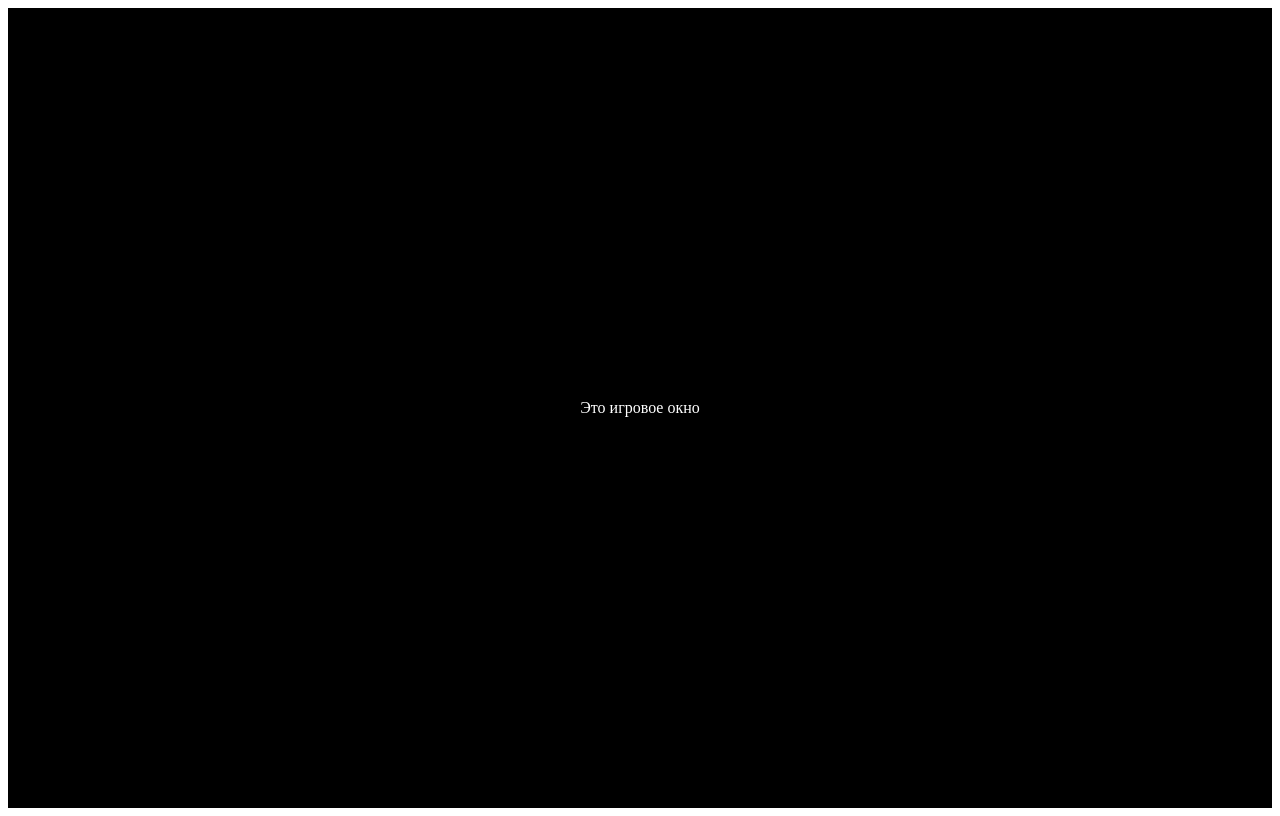
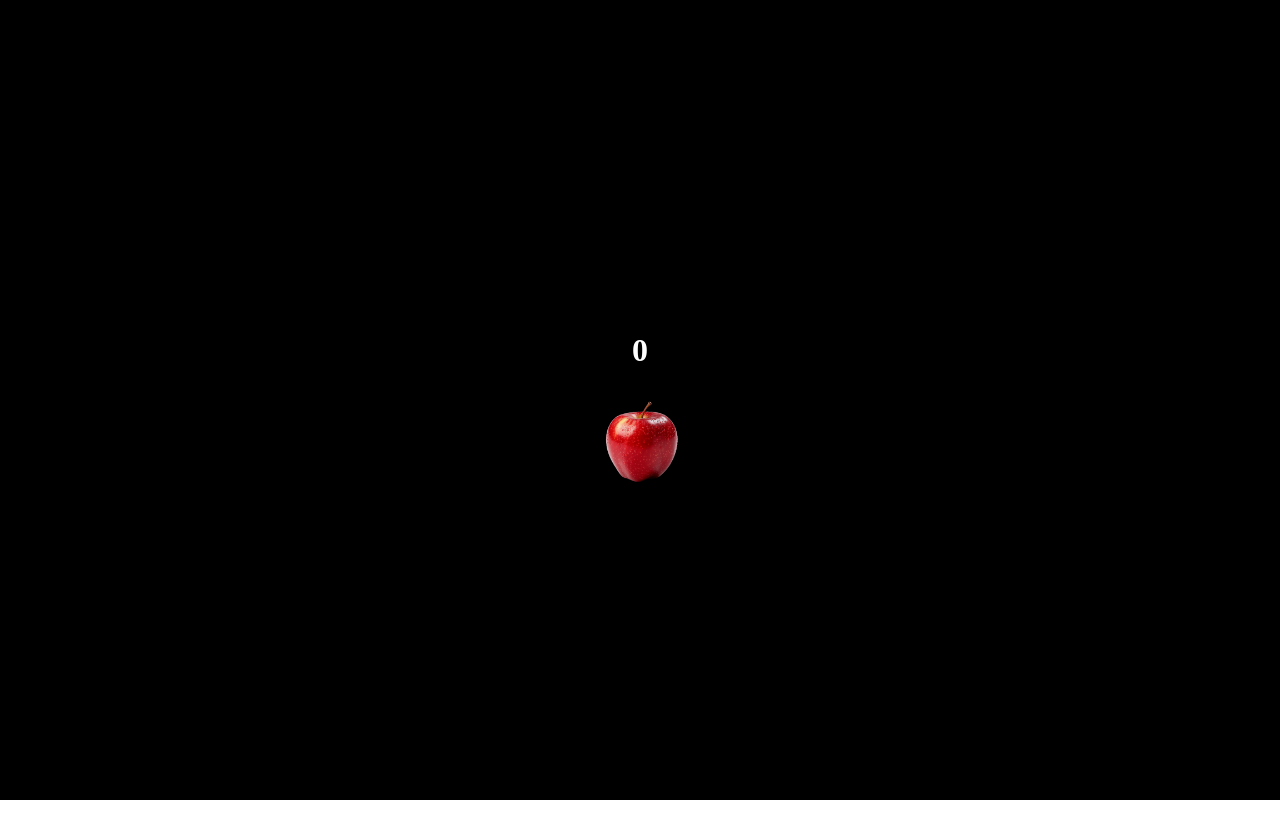
Before and after one commit to TheObjectOfHeatInc/game-on-vue, a Nuxt app: page / in a window 1280 px wide. Built offline with nearby package versions, Linux system fonts and the light colour scheme.

Commit message:
Add apple

```diff
--- a/components/GameWindow.vue
+++ b/components/GameWindow.vue
@@ -1,22 +1,67 @@
 <template>
   <div class="game-window">
-    <p>Это игровое окно</p>
+    <h1>{{ counter }}</h1>
+    <img
+      :src="appleImage"
+      alt="Apple"
+      class="apple-image"
+      @mouseover="enlarge"
+      @mouseleave="shrink"
+      @click="incrementCounter"
+      :class="{ enlarged: isEnlarged, clicked: isClicked }"
+    />
   </div>
 </template>
 
 <script lang="ts">
-import { defineComponent } from 'vue'
+import { defineComponent, ref } from 'vue'
 
 export default defineComponent({
   name: 'GameWindow',
+  setup() {
+    const appleImage = ref('/apple.png')
+    const isEnlarged = ref(false)
+    const isClicked = ref(false)
+    const counter = ref(0)
+
+    const enlarge = () => {
+      isEnlarged.value = true
+    }
+
+    const shrink = () => {
+      isEnlarged.value = false
+    }
+
+    const incrementCounter = () => {
+      counter.value += 1
+      isClicked.value = true
+      setTimeout(() => {
+        isClicked.value = false
+      }, 200) // Длительность анимации клика
+    }
+
+    return {
+      appleImage,
+      isEnlarged,
+      isClicked,
+      counter,
+      enlarge,
+      shrink,
+      incrementCounter,
+    }
+  },
 })
 </script>
 
 <style scoped>
 .game-window {
+  position: absolute;
+  top: 0;
+  left: 0;
   width: 100%;
-  height: 100vh;
+  height: 100%;
   display: flex;
+  flex-direction: column;
   justify-content: center;
   align-items: center;
   background-color: #000;
@@ -24,9 +69,37 @@ export default defineComponent({
   box-sizing: border-box;
 }
 
+.apple-image {
+  max-width: 100px;
+  max-height: 100px;
+  user-select: none;
+  -webkit-user-drag: none;
+  transition: transform 0.2s ease-in-out;
+  cursor: pointer;
+}
+
+.apple-image.enlarged {
+  transform: scale(1.2);
+}
+
+.apple-image.clicked {
+  animation: click-animation 0.2s ease-in-out;
+}
+
+@keyframes click-animation {
+  0% {
+    transform: scale(1);
+  }
+  50% {
+    transform: scale(1.3);
+  }
+  100% {
+    transform: scale(1);
+  }
+}
+
 @media (max-width: 600px) {
   .game-window {
-    height: 100vh;
     padding: 10px;
   }
 }
```
Also changed, not shown: static/apple.png (added).
